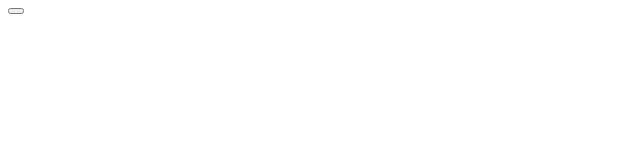
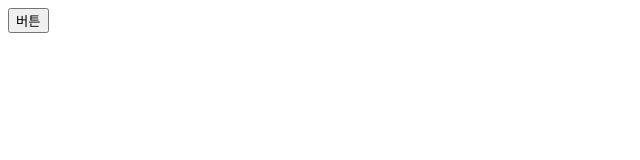
Before and after one commit to jaegeunha94/react-ts-azxmzr, a React (Create React App) app: page / in a window 1280 px wide. Shown: the top 160 px of the page, without its empty margins (0-640 px from the left). Built offline with nearby package versions, Linux system fonts and the light colour scheme.

Commit message:
Add React Lazy test code

```diff
--- a/App.tsx
+++ b/App.tsx
@@ -1,13 +1,14 @@
 import * as React from 'react';
 import './style.css';
 import { BrowserRouter as Router, Route, Routes } from 'react-router-dom';
-import ErrorTest from './src/Error/ErrorTest';
+import ReactLazyMain from './src/Performance/ReactLazy/ReactLazyMain';
+import ReactLazy from './src/Performance/ReactLazy/ReactLazy';
 
 export default function App() {
   return (
     <Router>
       <Routes>
-        <Route path="/" element={<ErrorTest />} />
+        <Route path="/" element={<ReactLazyMain />} />
       </Routes>
     </Router>
   );
--- /dev/null
+++ b/src/Performance/ReactLazy/ReactLazy.tsx
@@ -0,0 +1,7 @@
+import * as React from 'react';
+alert(ReactLazy);
+
+export default function ReactLazy() {
+  alert(ReactLazy);
+  return <div>ReactLazy</div>;
+}
--- /dev/null
+++ b/src/Performance/ReactLazy/ReactLazyMain.tsx
@@ -0,0 +1,21 @@
+import * as React from 'react';
+import ReactLazy from '../../Performance/ReactLazy/ReactLazy';
+import { Link, useNavigate } from 'react-router-dom';
+
+export default function ReactLazyMain() {
+  function handleImportScript() {
+    React.lazy(() => import('../../Performance/ReactLazy/ReactLazy'));
+  }
+
+  return <button onClick={handleImportScript}>버튼</button>;
+}
+
+// export default function ReactLazyMain() {
+//   const loading = () => <p>Loading</p>;
+
+//   return (
+//     <React.Suspense fallback={loading()}>
+//       <ReactLazy handleImportScript={handleImportScript} />
+//     </React.Suspense>
+//   );
+// }
```
